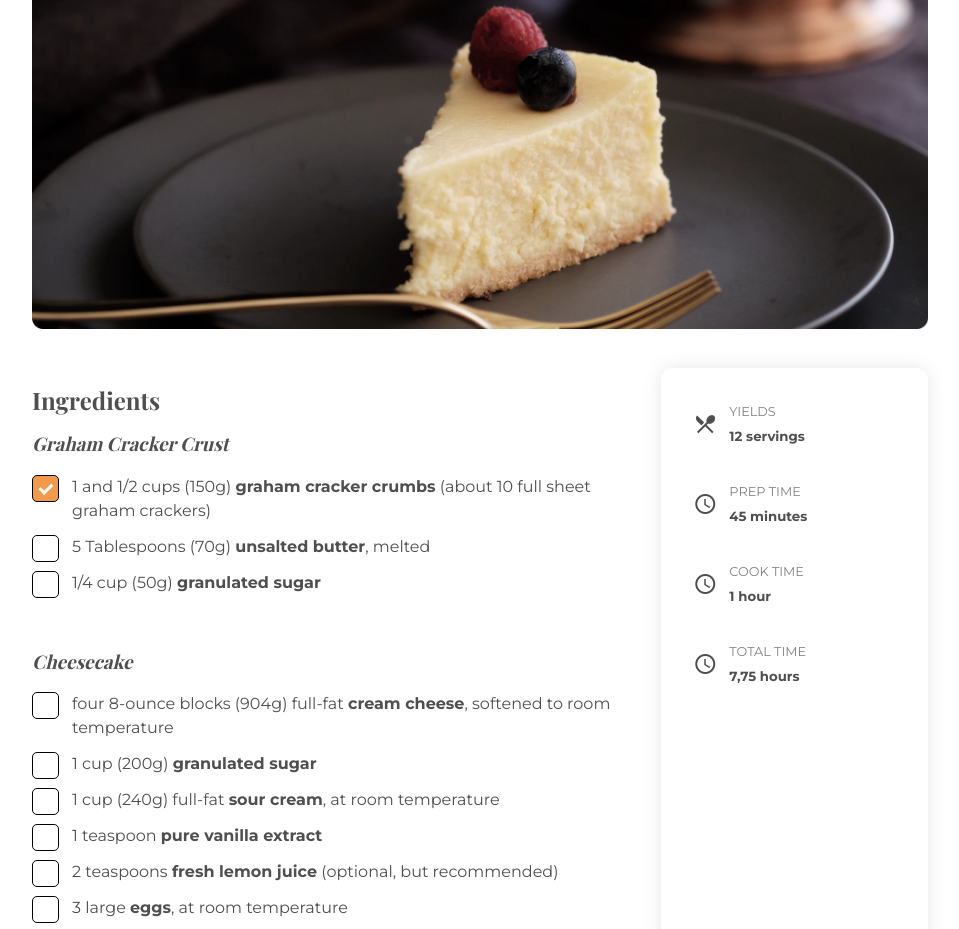
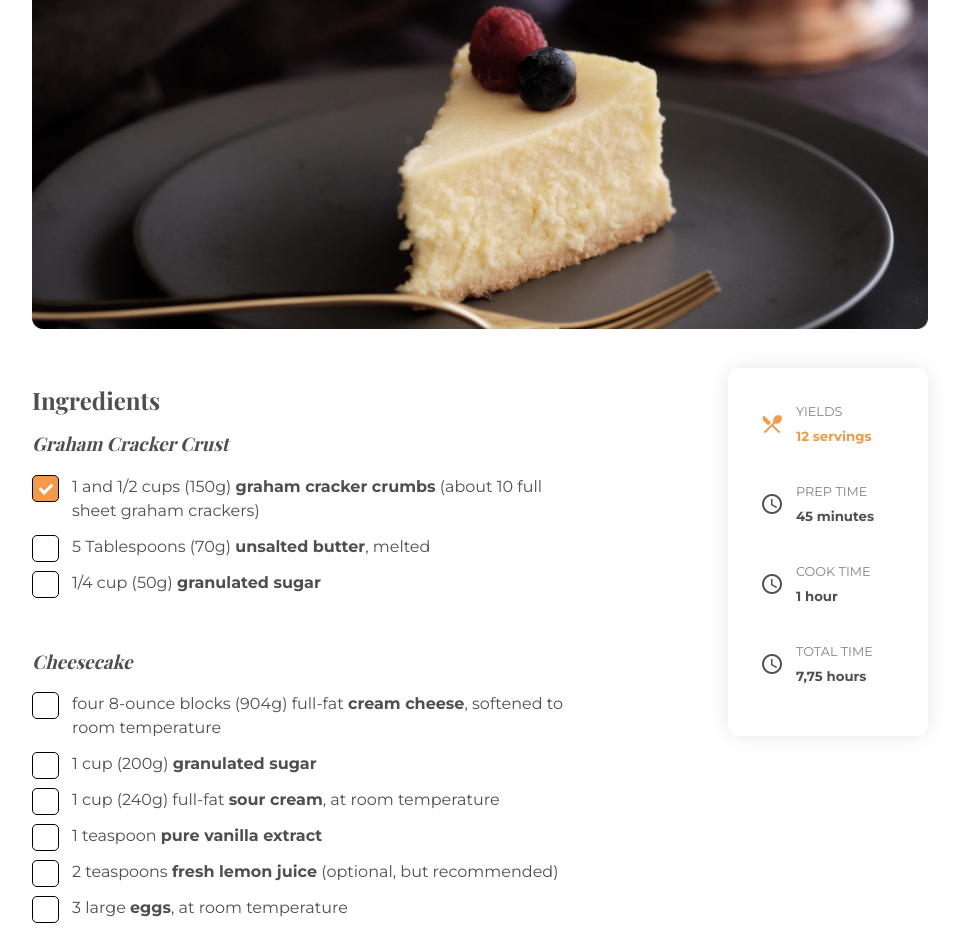
Before and after one commit to MarianaGT/recipe-page, a plain HTML site: page index.html in a window 1280 px wide. Shown: the part 252-1181 px from the top of the page, without its empty margins (160-1119 px from the left). Drawn offline with nearby package versions, Linux system fonts and the light colour scheme; a web font is replaced by a local one.

Commit message:
lg viewport ready

```diff
--- a/index.html
+++ b/index.html
@@ -21,7 +21,7 @@
     </div>
   </header>
   <main class="grid-main">
-    <div>
+    <div class="mr">
       <h2>Ingredients</h2>
       <h3>Graham Cracker Crust</h3>
       <label class="checkbox">1 and 1/2 cups (150g) <strong>graham cracker crumbs</strong> (about 10 full sheet graham crackers)
@@ -97,10 +97,10 @@
     </div>
     <div class="card-servings-lg">
       <div class="flex align-center card-servings-content-lg">
-        <span class="material-icons icon-margin">local_dining</span>
+        <span class="material-icons icon-margin orange">local_dining</span>
         <div>
           <h4>Yields</h4>
-          <h5>12 servings</h5>
+          <h5 class="orange">12 servings</h5>
         </div>
       </div>
       <div class="flex align-center card-servings-content-lg">
--- a/styles.css
+++ b/styles.css
@@ -43,6 +43,10 @@ img {
 
 header p {
   margin-top: 0;
+}
+
+.orange {
+  color: var(--primary-color);
 }
 
 .checkbox {
@@ -170,11 +174,17 @@ header p {
     box-shadow: 0px 0px 20px rgba(0, 0, 0, 0.1);
     padding: 2em;
     border-radius: 12px;
-    margin-left: 2em;
+    margin: 0  0 0 auto;
+    height: 19em;
+    width: 8.5em;
   }
 
   .card-servings-content-lg {
     margin-bottom: 2em;
   }
 
+  .mr {
+    margin-right: 3em;
+  }
+
 }
```
